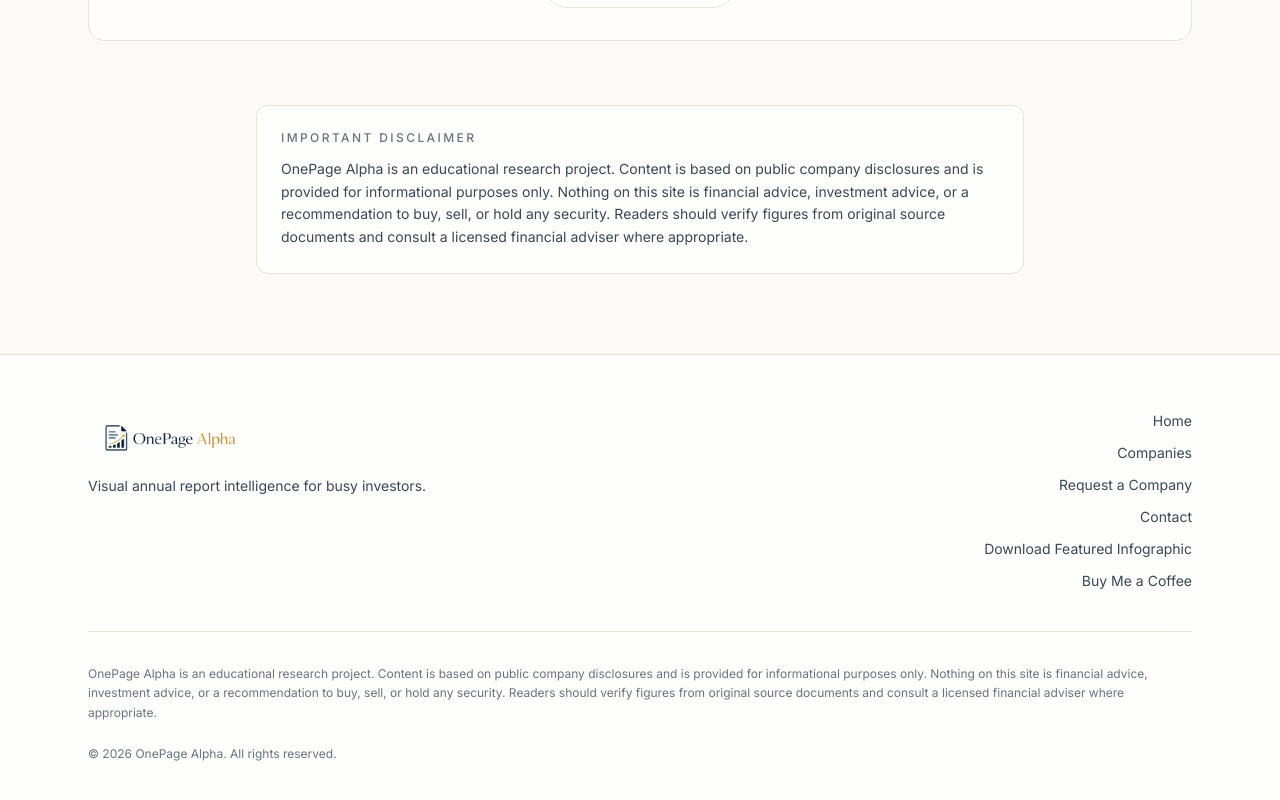
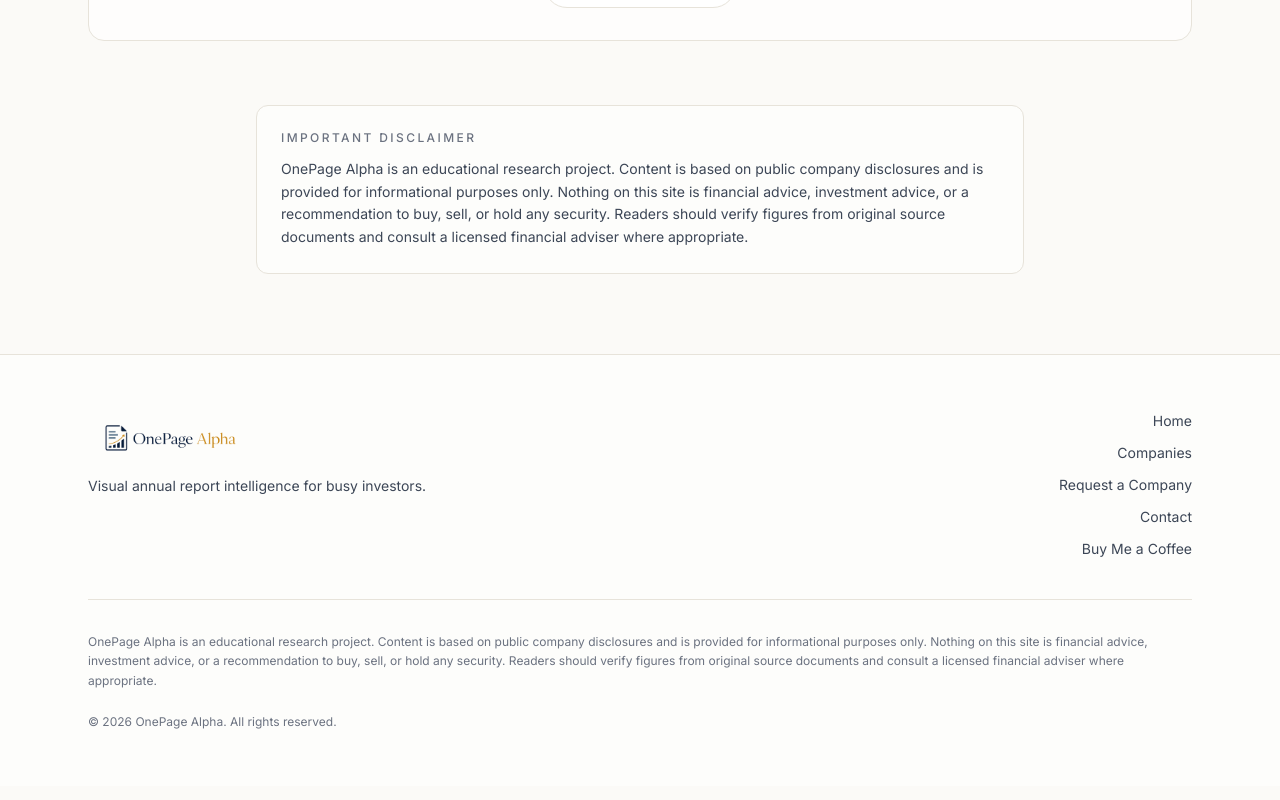
Before and after one commit to agoagoagoago/onepagealpha, a Next.js app: page / in a window 1280 px wide. Shown: the part 1917-2717 px from the top of the page. Built offline with nearby package versions, Linux system fonts and the light colour scheme; no server answers.

Commit message:
Remove Download Featured Infographic link from footer

```diff
--- a/components/SiteFooter.tsx
+++ b/components/SiteFooter.tsx
@@ -2,7 +2,6 @@ import Link from "next/link";
 import { getFeaturedCompany } from "@/lib/companies";
 import BrandLogo from "./BrandLogo";
 import Disclaimer from "./Disclaimer";
-import GatedDownload from "./GatedDownload";
 import TrackedExternalLink from "./TrackedExternalLink";
 import RequestCompanyLink from "./RequestCompanyLink";
 
@@ -38,14 +37,6 @@ export default function SiteFooter() {
             <Link href="/contact" className="text-ink-soft transition-colors hover:text-gold">
               Contact
             </Link>
-            {/* Footer download points to the featured company and tracks its slug. */}
-            <GatedDownload
-              company={featured}
-              location="footer"
-              triggerVariant="text"
-              triggerLabel="Download Featured Infographic"
-              className="text-sm text-ink-soft transition-colors hover:text-gold focus-visible:outline-none focus-visible:ring-2 focus-visible:ring-gold"
-            />
             <TrackedExternalLink
               href={featured.buyMeACoffeeUrl}
               company={featured.name}
```
